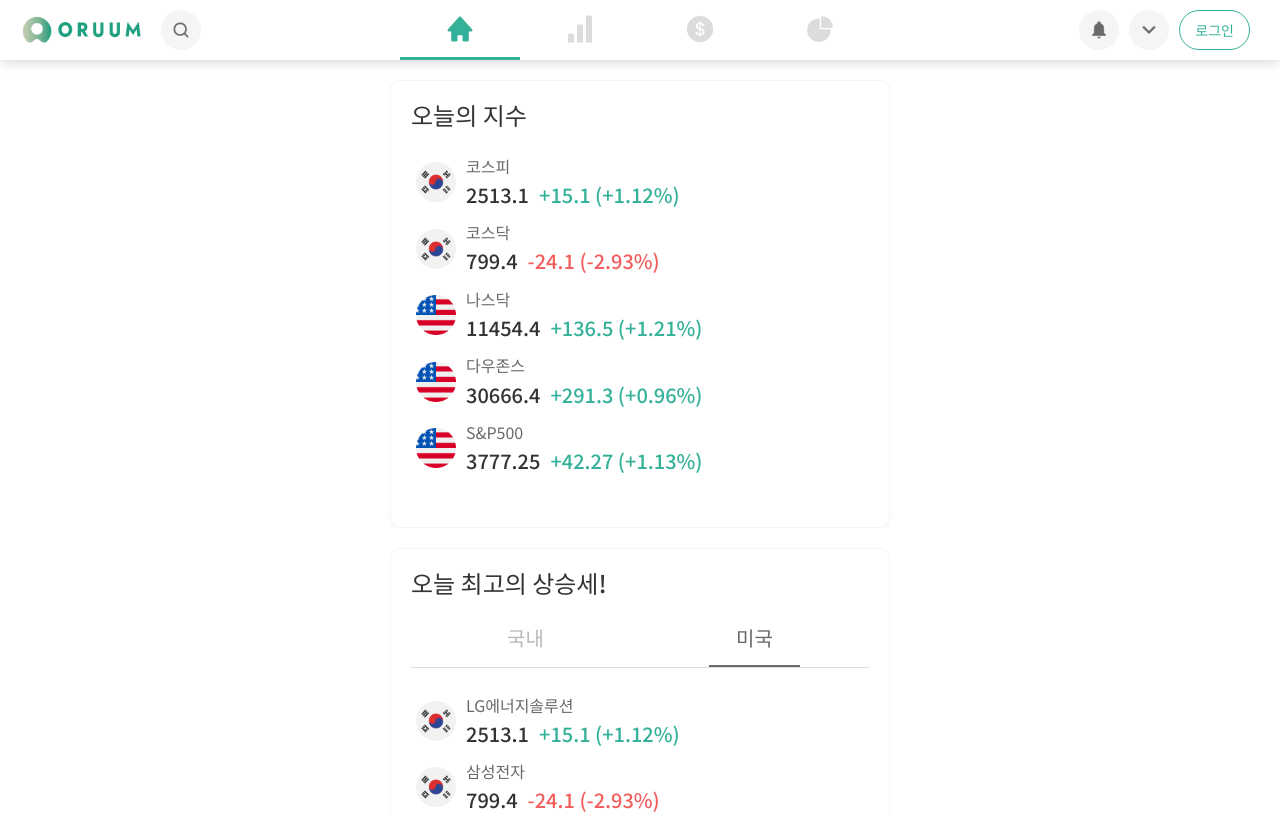
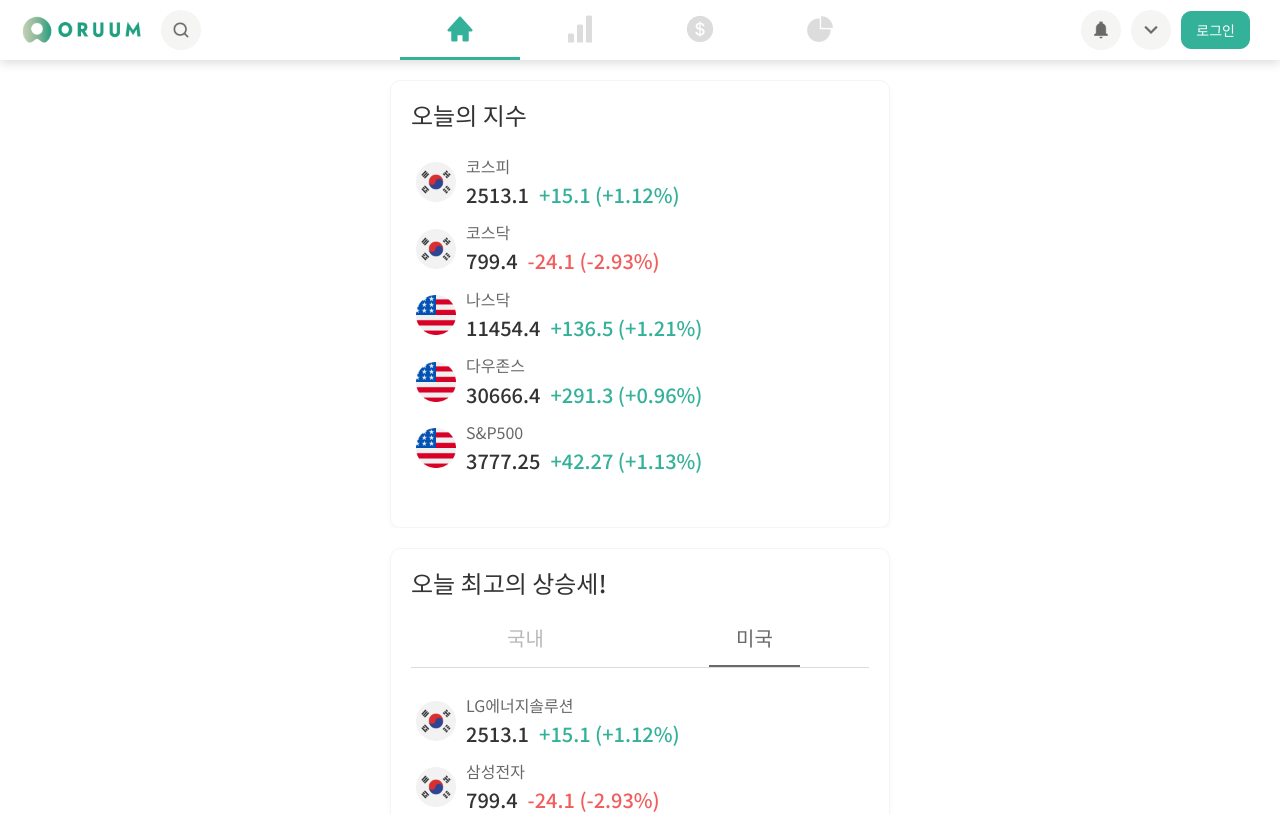
Before and after one commit to GBSIM/oruum_frontend, a React (Create React App) app: page / in a window 1280 px wide. Shown: the top 814 px of the page. Built offline with nearby package versions, Linux system fonts and the light colour scheme.

Commit message:
update login button deisgn

```diff
--- a/src/components/library/ui/header/TopHeader/TopHeader.css
+++ b/src/components/library/ui/header/TopHeader/TopHeader.css
@@ -10,18 +10,16 @@
 }
 
 .top-header-login-button {
-    height: 40px;
-    padding: 5px 15px 5px 15px;
-    background: rgba(0,0,0,0);
+    padding: 7px 14px 7px 14px;
+    background: #34B199;
     border: 1px solid #34B199;
-    color: #34B199;
-    border-radius: 50px;
+    color: #fff;
+    border-radius: 10px;
     font-weight: 500;
 }
 
 .top-header-login-button:hover {
-    border: 1px solid rgba(52,177,153,0.8);
-    color: rgba(52,177,153,0.8);
+    background: rgba(52,177,153,0.8);
 }
 
 .top-header-left-container {
```
